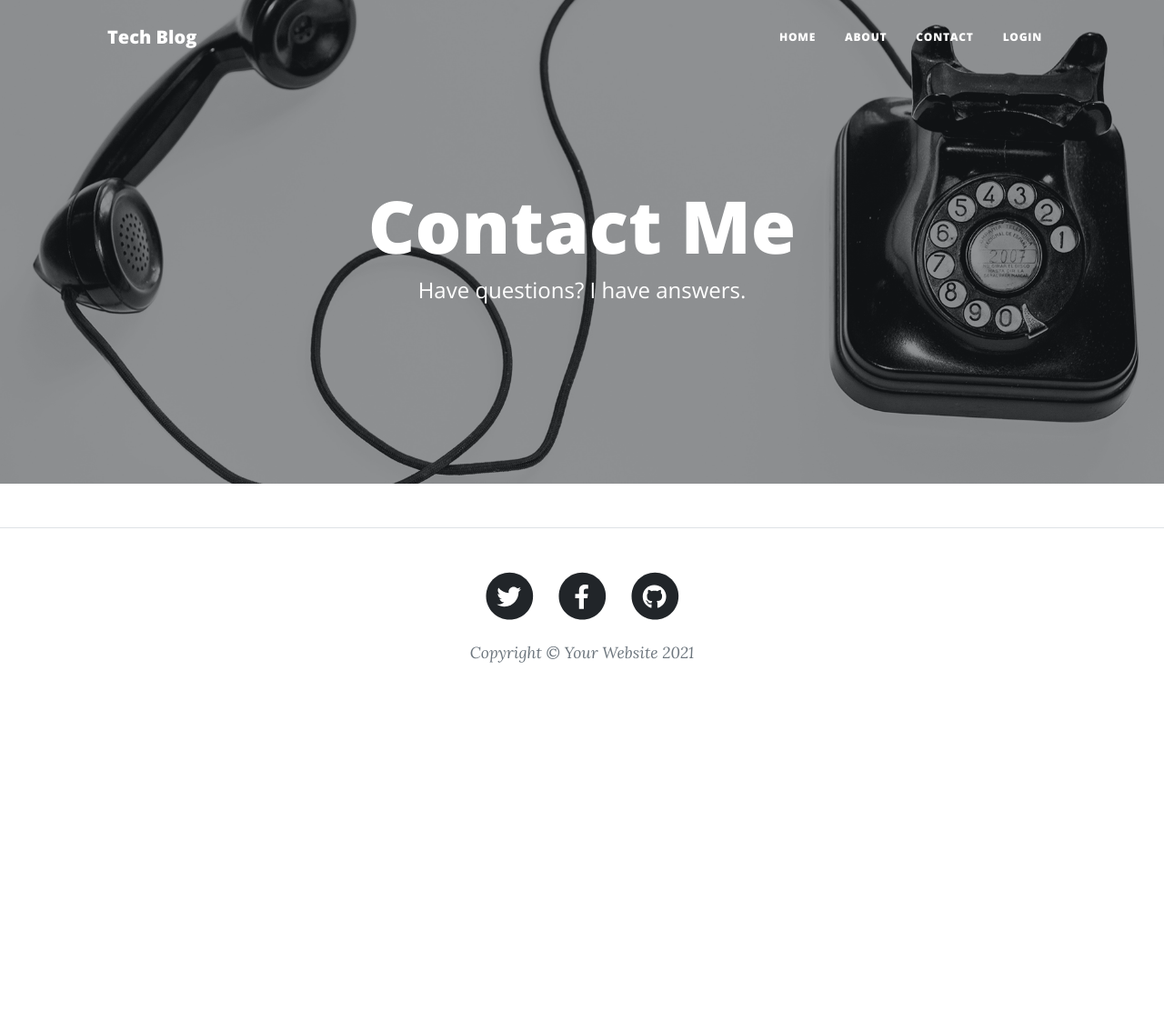
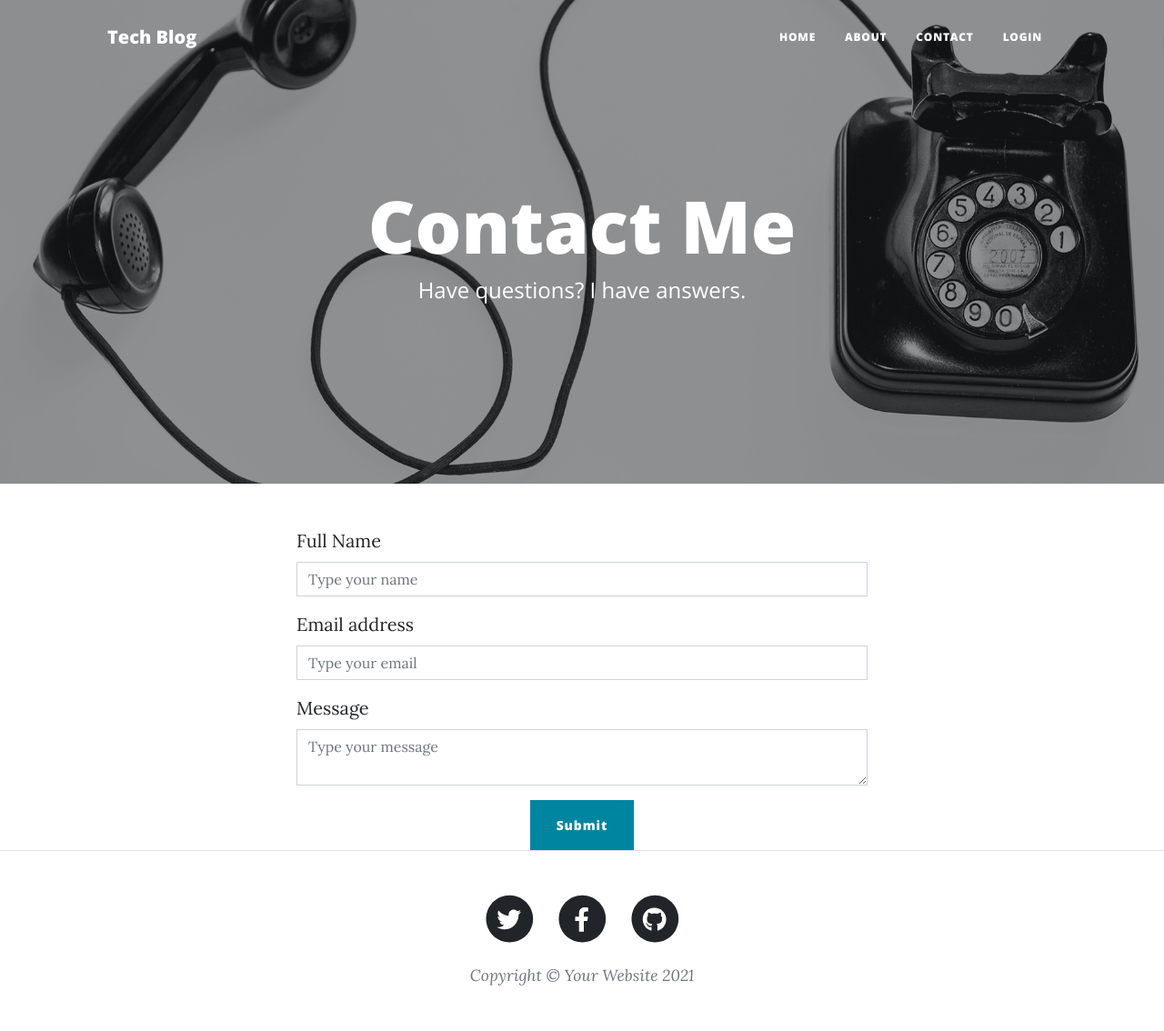
Before and after one commit to gbr-mendes/tech-blog, a Django app: page /contact in a window 1280 px wide. Shown: the whole page at 91% size. Before the commit the page ends 729 px from the top, so only its background shows below. Run offline with Django 3.2, Linux system fonts and the light colour scheme; some libraries are stand-ins or nearby versions.

Commit message:
defined contact page

```diff
--- a/app/blog/templates/blog/contact.html
+++ b/app/blog/templates/blog/contact.html
@@ -1,7 +1,7 @@
 {% extends 'base.html' %}
 {% load static %}
 {% block header %}
-<header class="masthead" style="background-image: url('{%static "assets/img/contact-bg.jpg"%}')">
+<header class="masthead" style="background-image:url('{%static "assets/img/contact-bg.jpg"%}')">
     <div class="container position-relative px-4 px-lg-5">
         <div class="row gx-4 gx-lg-5 justify-content-center">
             <div class="col-md-10 col-lg-8 col-xl-7">
@@ -14,3 +14,29 @@
     </div>
 </header>
 {% endblock header %}
+{% block content %}
+<div class="contact-container container-fluid d-flex justify-content-center align-items-center flex-colum">
+    <div class="form-container col-12 col-md-6">
+        <div class="form-area">
+            <form>
+                <div class="mb-3">
+                    <label for="name" class="form-label">Full Name</label>
+                    <input type="text" class="form-control" id="name" placeholder="Type your name">
+                  </div>
+                <div class="mb-3">
+                  <label for="exampleInputEmail1" class="form-label">Email address</label>
+                  <input type="email" class="form-control" id="exampleInputEmail1" placeholder="Type your email">
+                </div>
+                <div class="mb-3">
+                    <label for="message" class="form-label">Message</label>
+                    <textarea class="form-control" aria-label="With textarea" placeholder="Type your message"></textarea>
+                  </div>
+
+                <div class="btn-area d-flex justify-content-center">
+                    <button type="submit" class="btn btn-primary">Submit</button>
+                </div>
+              </form>
+        </div>
+    </div>
+</div>
+{% endblock content %}
--- a/app/templates/partial/_header.html
+++ b/app/templates/partial/_header.html
@@ -4,8 +4,8 @@
         <div class="row gx-4 gx-lg-5 justify-content-center">
             <div class="col-md-10 col-lg-8 col-xl-7">
                 <div class="site-heading">
-                    <h1>Clean Blog</h1>
-                    <span class="subheading">A Blog Theme by Start Bootstrap</span>
+                    <h1>Tech Blog</h1>
+                    <span class="subheading">A Blog Theme about Technology</span>
                 </div>
             </div>
         </div>
```
